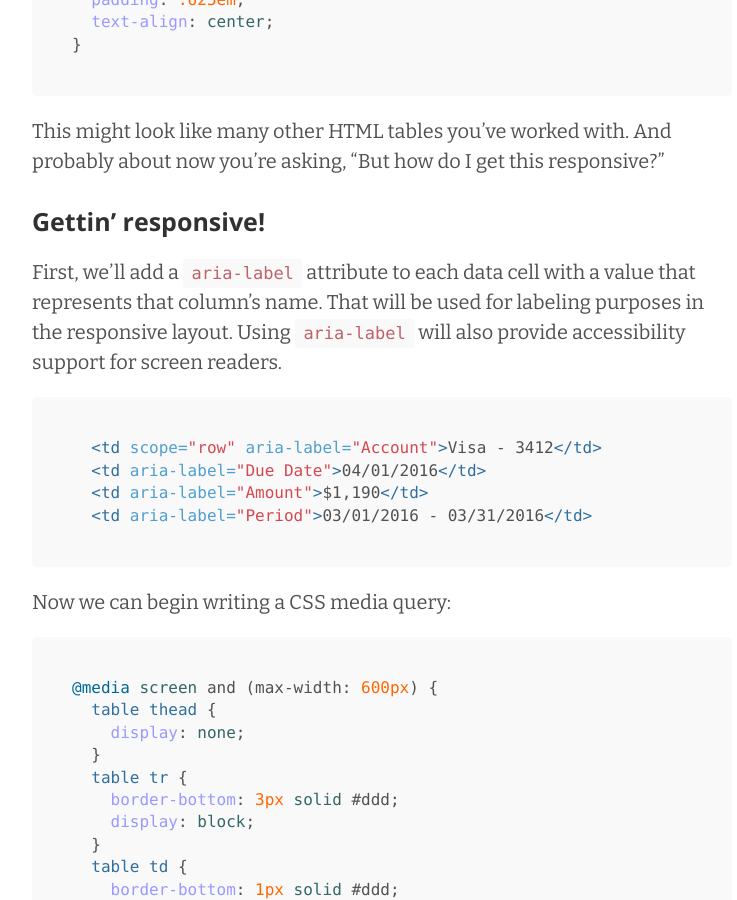
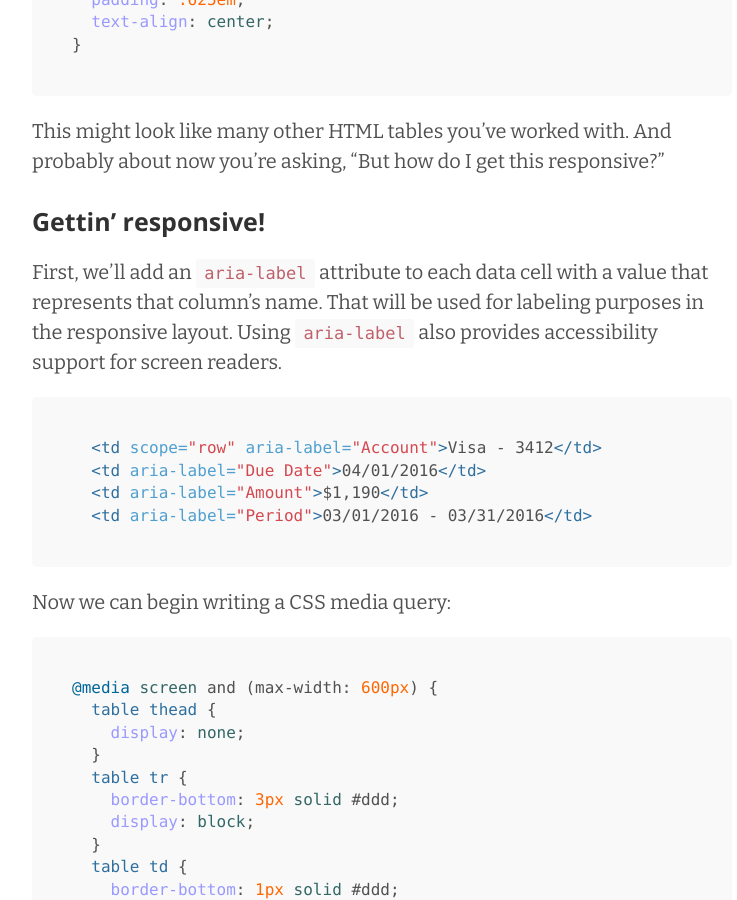
Before and after one commit to AllThingsSmitty/allthingssmitty.github.io, a Jekyll site: the page built from _posts/2016-10-03-responsive-table-layout.md, in a window 1280 px wide and 900 px high, scrolled down 2036 px. Shown: the whole window, without its empty margins (258-995 px from the left). Built offline with Jekyll 4.4.1, drawn with Linux system fonts in a browser that asks for light colours; nearby versions of some CDN libraries; comment, search, counter and statistics services are not loaded.

Commit message:
Minor edit ✏️

````diff
--- a/_posts/2016-10-03-responsive-table-layout.md
+++ b/_posts/2016-10-03-responsive-table-layout.md
@@ -72,7 +72,7 @@ This might look like many other HTML tables you've worked with. And probably abo
 
 ### Gettin' responsive!
 
-First, we'll add a `aria-label` attribute to each data cell with a value that represents that column's name. That will be used for labeling purposes in the responsive layout. Using `aria-label` will also provide accessibility support for screen readers.
+First, we'll add an `aria-label` attribute to each data cell with a value that represents that column's name. That will be used for labeling purposes in the responsive layout. Using `aria-label` also provides accessibility support for screen readers.
 
 ```html
   <td scope="row" aria-label="Account">Visa - 3412</td>
````
